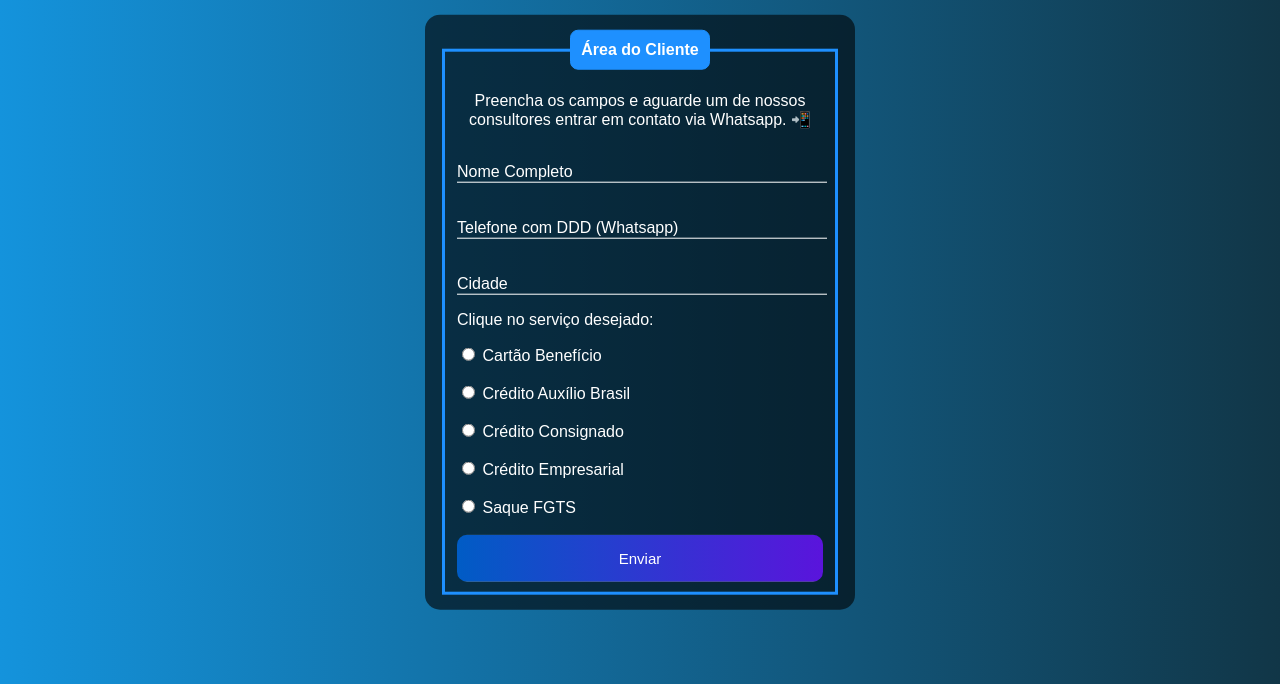
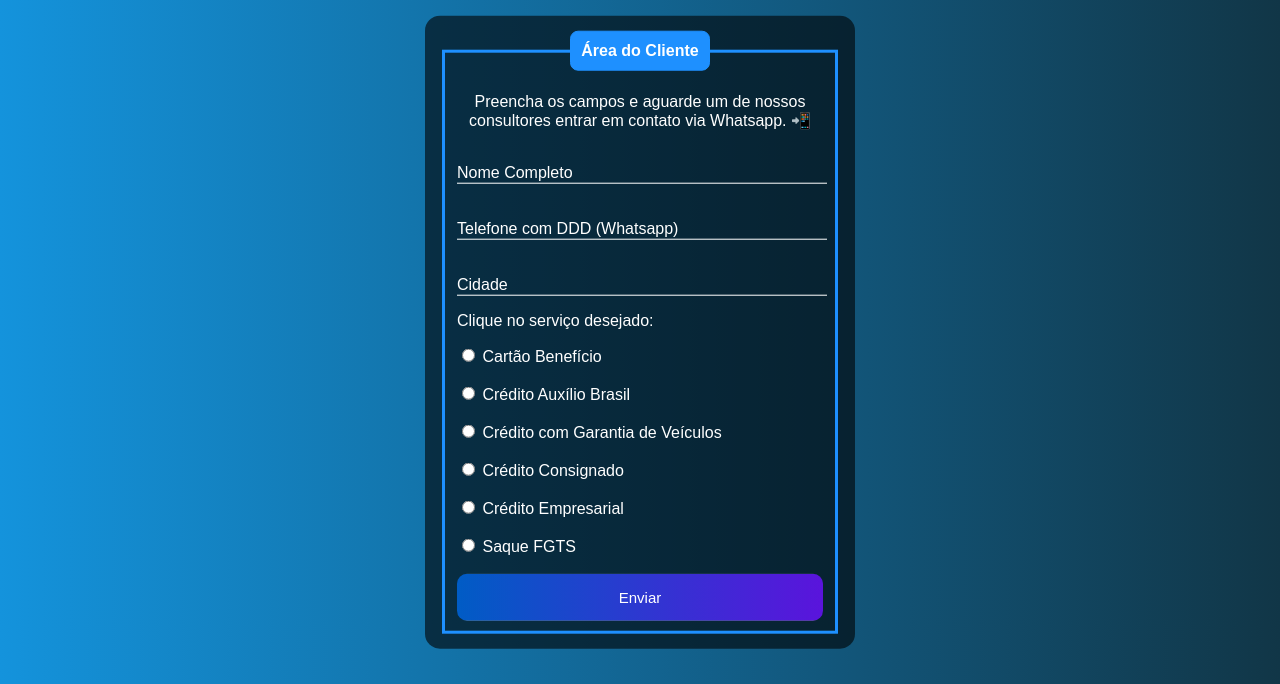
Before and after one commit to MontionBoss/aquitemcredito, a plain HTML site: page index.html in a window 1280 px wide. Shown: the part 116-800 px from the top of the page. Drawn offline with Linux system fonts and the light colour scheme.

Commit message:
Add files via upload

```diff
--- a/index.html
+++ b/index.html
@@ -34,7 +34,7 @@
         .box{
             color: white;
             position: relative;
-            top: 330px;
+            top: 350px;
             bottom: 50%;
             left: 50%;
             width: 400px;
@@ -135,6 +135,11 @@
                 </div>
                 <br>
                 <div>
+                    <input type = "radio" name="Serviço" id="Crédito com Garantia de Veículos" value="Crédito com Garantia de Veículos">
+                    <label for = "Crédito com Garantia de Veículos">Crédito com Garantia de Veículos</label>
+                </div>
+                <br>
+                <div>
                     <input type = "radio" name="Serviço" id="Crédito Consignado" value="Crédito Consignado">
                     <label for = "Crédito Consignado">Crédito Consignado</label>
                 </div>
```
